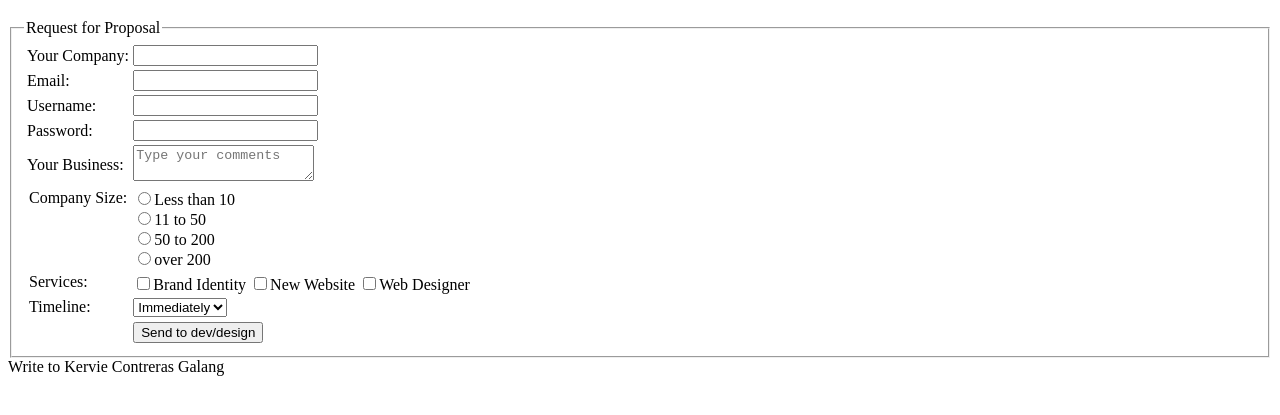
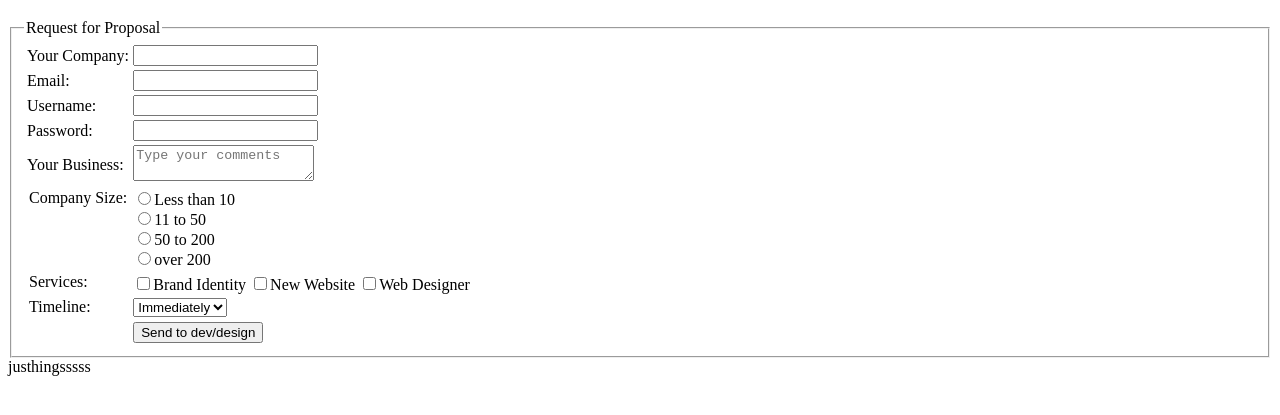
Before and after one commit to justinealfonso7002/justhings_web, a plain HTML site: page task3.html in a window 1280 px wide. Shown: the part 61-476 px from the top of the page. Drawn offline with Linux system fonts and the light colour scheme.

```diff
--- a/task3.html
+++ b/task3.html
@@ -71,4 +71,4 @@
 </form>
 </body>
 </html>
-Write to Kervie Contreras Galang
+justhingsssss
```
